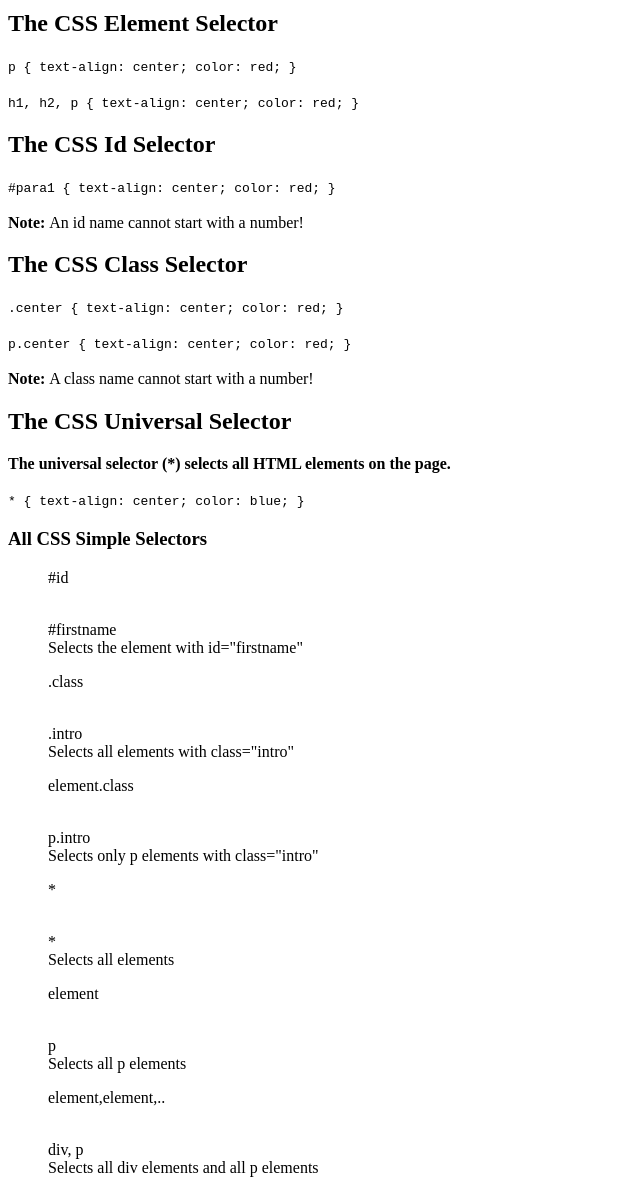
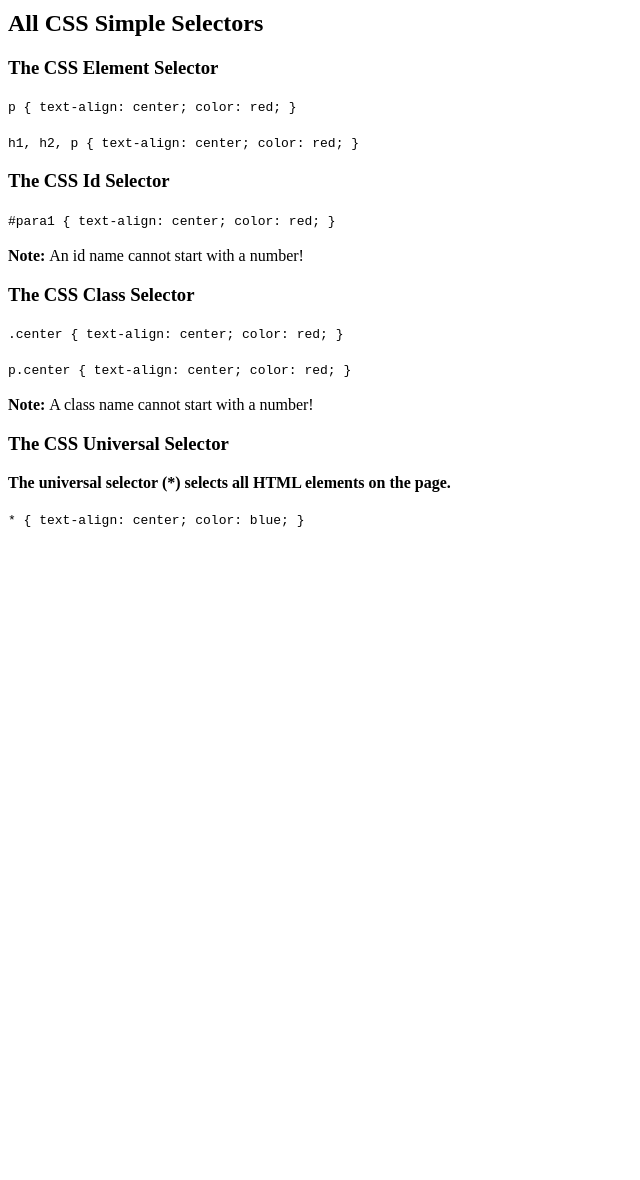
Before and after one commit to etjecode/MY-PROJECTS, a plain HTML site: page CSS/index.html in a window 1280 px wide. Shown: the part 180-1360 px from the top of the page, without its empty margins (0-640 px from the left). After the commit the page ends 800 px from the top, so only its background shows below. Drawn offline with Linux system fonts and the light colour scheme.

Commit message:
CSS section updated

```diff
--- a/CSS/index.html
+++ b/CSS/index.html
@@ -17,7 +17,9 @@
             <li>Attribute selectors (select elements based on an attribute or attribute value)</li>
         </ul>
 
-    <h2>The CSS Element Selector</h2>
+    <h2>All CSS Simple Selectors</h2>
+
+    <h3>The CSS Element Selector</h3>
 
     <code>
         p {
@@ -33,7 +35,7 @@
         }
     </code>
 
-    <h2>The CSS Id Selector</h2>
+    <h3>The CSS Id Selector</h3>
 
     <code>
         #para1 {
@@ -44,7 +46,7 @@
     <br><br>
     <strong>Note: </strong>An id name cannot start with a number!
 
-    <h2>The CSS Class Selector</h2>
+    <h3>The CSS Class Selector</h3>
 
     <code>
         .center {
@@ -62,7 +64,7 @@
     <br><br>
     <strong>Note: </strong>A class name cannot start with a number!
 
-    <h2>The CSS Universal Selector</h2>
+    <h3>The CSS Universal Selector</h3>
     <strong>The universal selector (*) selects all HTML elements on the page.</strong>
     <br><br>
     <code>
@@ -72,31 +74,5 @@
         }
     </code>
 
-    <h3>All CSS Simple Selectors</h3>
-    <ul>
-    <p>#id</p>
-    <br>#firstname
-    <br>Selects the element with id="firstname"
-
-    <p>.class</p>
-    <br>.intro
-    <br>Selects all elements with class="intro"
-
-    <p>element.class</p>
-    <br>p.intro
-    <br>Selects only p elements with class="intro"
-
-    <p>*</p>
-    <br>*
-    <br>Selects all elements
-
-    <p>element</p>
-    <br>p
-    <br>Selects all p elements
-
-    <p>element,element,..</p>
-    <br>div, p
-    <br>Selects all div elements and all p elements
-    </ul>
 </body>
 </html>
```
